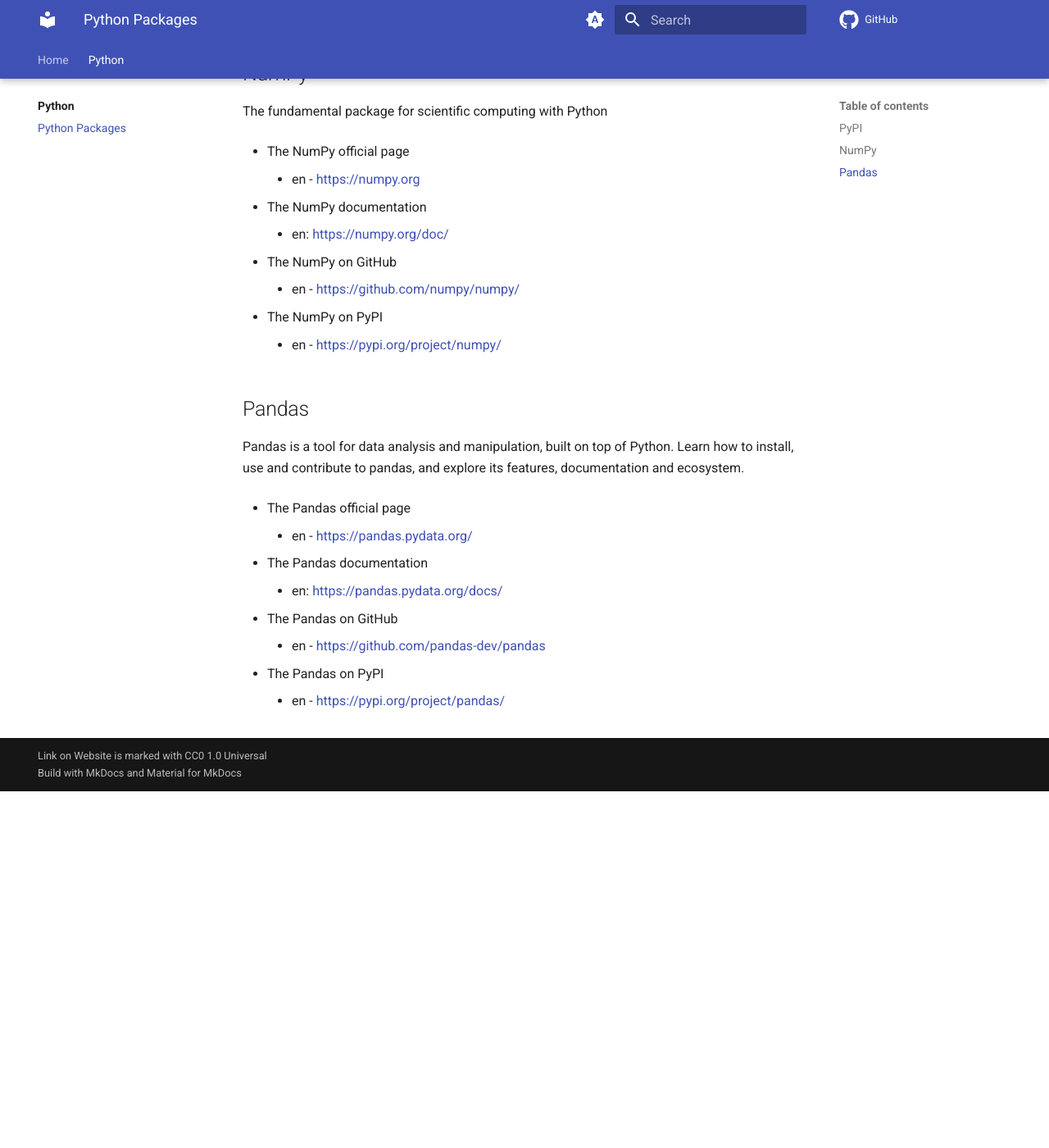
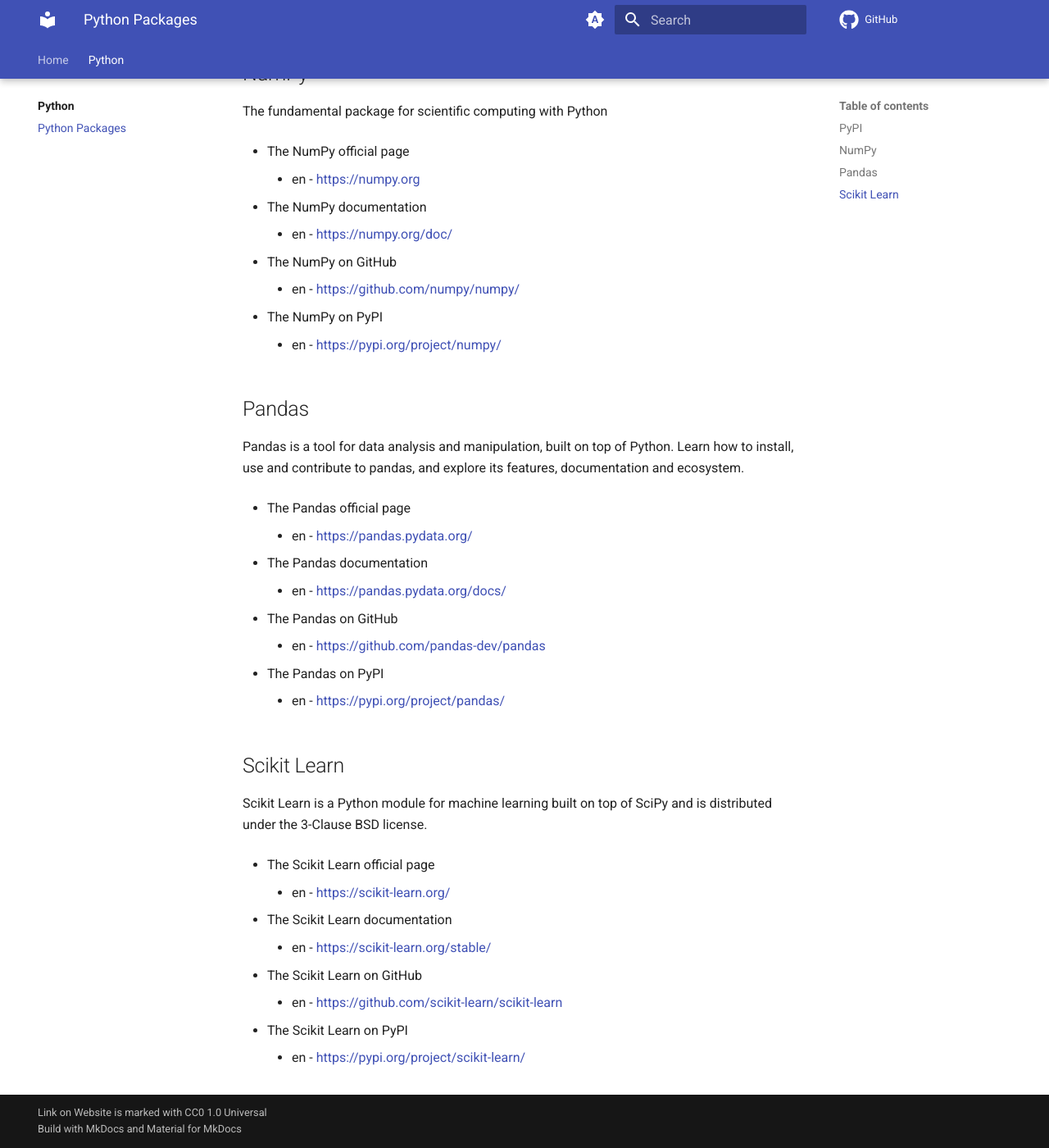
Before and after one commit to bookseer/links, an MkDocs documentation site: the page built from docs/python/packages/index.md, in a window 1280 px wide and 1400 px high, scrolled down 506 px. Shown: the whole window at 82% size. Built offline with MkDocs 1.6.1 and Material for MkDocs 9.7.7, drawn with Linux system fonts in a browser that asks for light colours; comment, search, counter and statistics services are not loaded; before the commit the page ends 1471 px from its top, so only the background shows below that.

Commit message:
Added links on Scikit Learn

```diff
--- a/docs/python/packages/index.md
+++ b/docs/python/packages/index.md
@@ -16,7 +16,7 @@
     - en - [https://numpy.org](http://numpy.org)
 
 - The NumPy documentation
-    - en: [https://numpy.org/doc/](https://numpy.org/doc/)
+    - en - [https://numpy.org/doc/](https://numpy.org/doc/)
 
 - The NumPy on GitHub
     - en - [https://github.com/numpy/numpy/](https://github.com/numpy/numpy/)
@@ -32,10 +32,26 @@
     - en - [https://pandas.pydata.org/](https://pandas.pydata.org/)
 
 - The Pandas documentation
-    - en: [https://pandas.pydata.org/docs/](https://pandas.pydata.org/docs/)
+    - en - [https://pandas.pydata.org/docs/](https://pandas.pydata.org/docs/)
 
 - The Pandas on GitHub
     - en - [https://github.com/pandas-dev/pandas](https://github.com/pandas-dev/pandas)
 
 - The Pandas on PyPI
     - en - [https://pypi.org/project/pandas/](https://pypi.org/project/pandas/)
+
+
+## Scikit Learn
+Scikit Learn is a Python module for machine learning built on top of SciPy and is distributed under the 3-Clause BSD license.
+
+- The Scikit Learn official page
+    - en - [https://scikit-learn.org/](https://scikit-learn.org/)
+
+- The Scikit Learn documentation
+    - en - [https://scikit-learn.org/stable/](https://scikit-learn.org/stable/)
+
+- The Scikit Learn on GitHub
+    - en - [https://github.com/scikit-learn/scikit-learn](https://github.com/scikit-learn/scikit-learn)
+
+- The Scikit Learn on PyPI
+    - en - [https://pypi.org/project/scikit-learn/](https://pypi.org/project/scikit-learn/)
```
